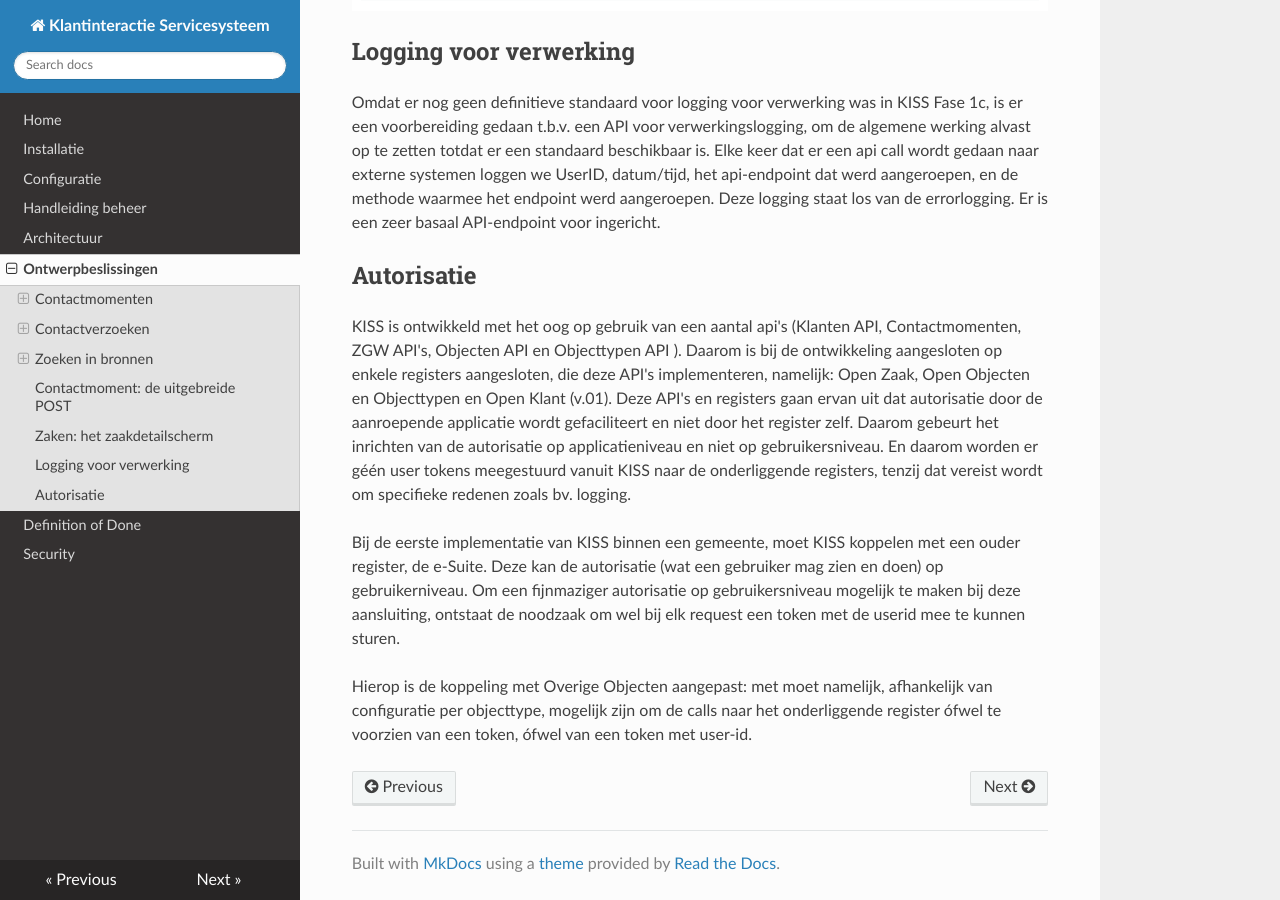
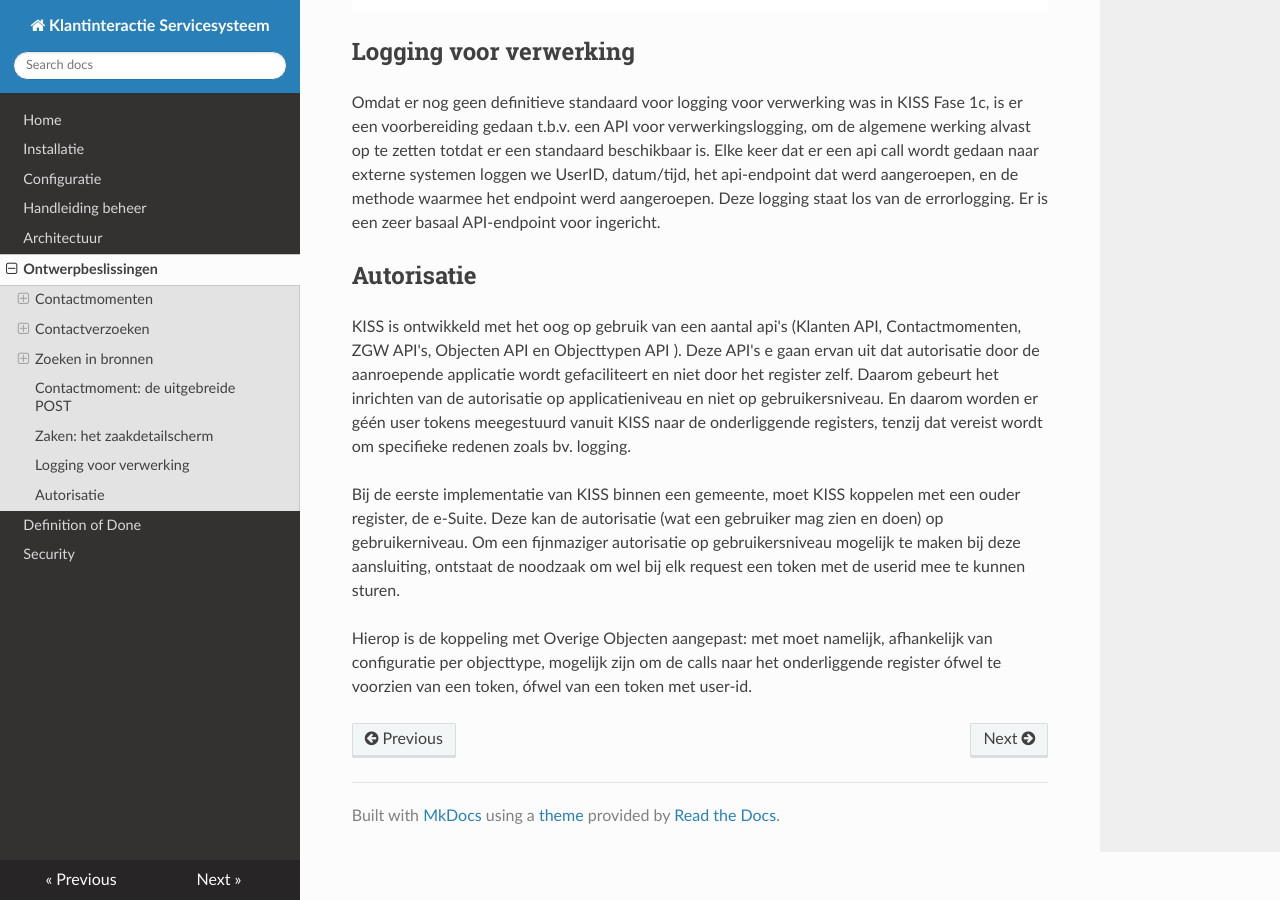
Before and after one commit to Klantinteractie-Servicesysteem/.github, an MkDocs documentation site: the page built from docs/DECISION-RECORD.md, in a window 1280 px wide and 900 px high, scrolled down 3845 px. Built offline with MkDocs 1.6.1, drawn with Linux system fonts in a browser that asks for light colours; nearby versions of some CDN libraries.

Commit message:
Update DECISION-RECORD.md
Kleine tweak in alinea 1 van autorisatie

```diff
--- a/docs/DECISION-RECORD.md
+++ b/docs/DECISION-RECORD.md
@@ -67,7 +67,7 @@ In onderstaande afbeelding is gedocumenteerd welke gegevens uit de verschillen Z
 Omdat er nog geen definitieve standaard voor logging voor verwerking was in KISS Fase 1c, is er een voorbereiding gedaan t.b.v. een API voor verwerkingslogging, om de algemene werking alvast op te zetten totdat er een standaard beschikbaar is. Elke keer dat er een api call wordt gedaan naar externe systemen loggen we UserID, datum/tijd, het api-endpoint dat werd aangeroepen, en de methode waarmee het endpoint werd aangeroepen. Deze logging staat los van de errorlogging. Er is een zeer basaal API-endpoint voor ingericht.
 
 ## Autorisatie
-KISS is ontwikkeld met het oog op gebruik van een aantal api's (Klanten API, Contactmomenten, ZGW API's, Objecten API en Objecttypen API ). Daarom is bij de ontwikkeling aangesloten op enkele registers aangesloten, die deze API's implementeren, namelijk: Open Zaak, Open Objecten en Objecttypen en Open Klant (v.01). Deze API's en registers gaan ervan uit dat autorisatie door de aanroepende applicatie wordt gefaciliteert en niet door het register zelf. Daarom  gebeurt het inrichten van de autorisatie op applicatieniveau en niet op gebruikersniveau. En daarom worden er géén user tokens meegestuurd vanuit KISS naar de onderliggende registers, tenzij dat vereist wordt om specifieke redenen zoals bv. logging.
+KISS is ontwikkeld met het oog op gebruik van een aantal api's (Klanten API, Contactmomenten, ZGW API's, Objecten API en Objecttypen API ). Deze API's e gaan ervan uit dat autorisatie door de aanroepende applicatie wordt gefaciliteert en niet door het register zelf. Daarom  gebeurt het inrichten van de autorisatie op applicatieniveau en niet op gebruikersniveau. En daarom worden er géén user tokens meegestuurd vanuit KISS naar de onderliggende registers, tenzij dat vereist wordt om specifieke redenen zoals bv. logging.
 
 Bij de eerste implementatie van KISS binnen een gemeente, moet KISS koppelen met een ouder register, de e-Suite. Deze kan de autorisatie (wat een gebruiker mag zien en doen) op gebruikerniveau. Om een fijnmaziger autorisatie op gebruikersniveau mogelijk te maken bij deze aansluiting, ontstaat de noodzaak om wel bij elk request een token met de userid mee te kunnen sturen.
 
```
